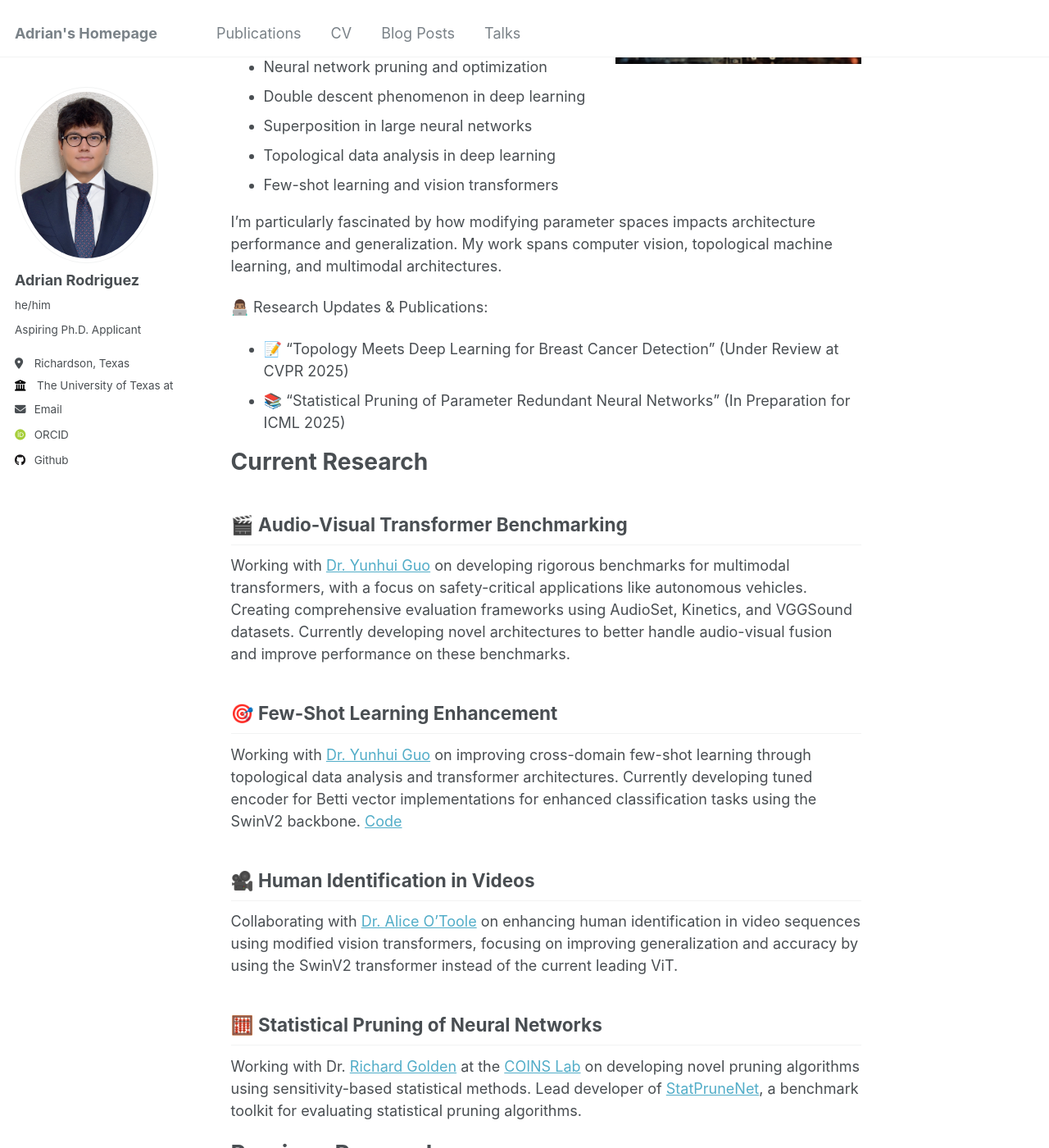
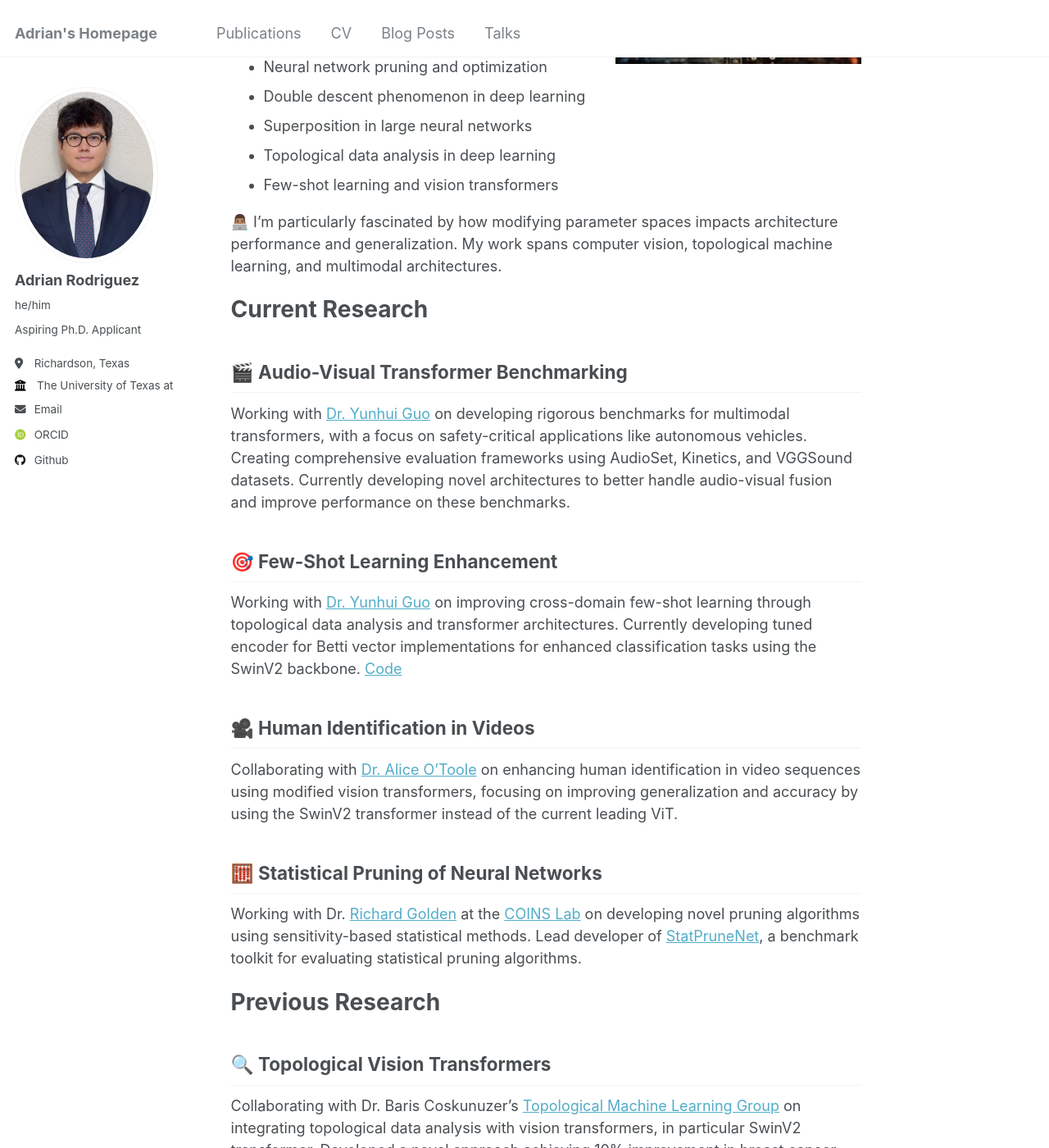
Before and after one commit to axr2718/axe2718.github.io, a Jekyll site: the page built from _pages/about.md, in a window 1280 px wide and 1400 px high, scrolled down 370 px. Shown: the whole window at 82% size. Built offline with Jekyll 4.4.1, drawn with Linux system fonts in a browser that asks for light colours; some web fonts are replaced; some of the changed text lies outside the part shown.

Commit message:
Update about.md

```diff
--- a/_pages/about.md
+++ b/_pages/about.md
@@ -18,11 +18,7 @@ redirect_from:
 - Topological data analysis in deep learning
 - Few-shot learning and vision transformers
 
-I'm particularly fascinated by how modifying parameter spaces impacts architecture performance and generalization. My work spans computer vision, topological machine learning, and multimodal architectures.
-
-👨🏽‍💻 Research Updates & Publications:
-- 📝 "Topology Meets Deep Learning for Breast Cancer Detection" (Under Review at CVPR 2025)
-- 📚 "Statistical Pruning of Parameter Redundant Neural Networks" (In Preparation for ICML 2025)
+👨🏽‍💻 I'm particularly fascinated by how modifying parameter spaces impacts architecture performance and generalization. My work spans computer vision, topological machine learning, and multimodal architectures.
 
 # Current Research
 
@@ -43,7 +39,7 @@ Working with Dr. [Richard Golden](https://personal.utdallas.edu/~golden/) at the
 Collaborating with Dr. Baris Coskunuzer's [Topological Machine Learning Group](https://sites.google.com/view/topo-ml) on integrating topological data analysis with vision transformers, in particular SwinV2 transformer. Developed a novel approach achieving 10% improvement in breast cancer detection compared to baseline models and over 20% compared to topological CNNs using cross-attention between topological data analysis transformer encoders. [Code](https://github.com/axr2718/TopoVT)
 
 # Teaching & Mentoring
-Active member of the Society for Advancement of Chicanos/Hispanics and Native Americans in Science, dedicated to mentoring underrepresented students in STEM fields.
+👨‍🏫Active member of the Society for Advancement of Chicanos/Hispanics and Native Americans in Science, dedicated to mentoring underrepresented students in STEM fields.
 
 # Technical Skills
 💻 Programming: Python, C/C++, R, MATLAB
```
